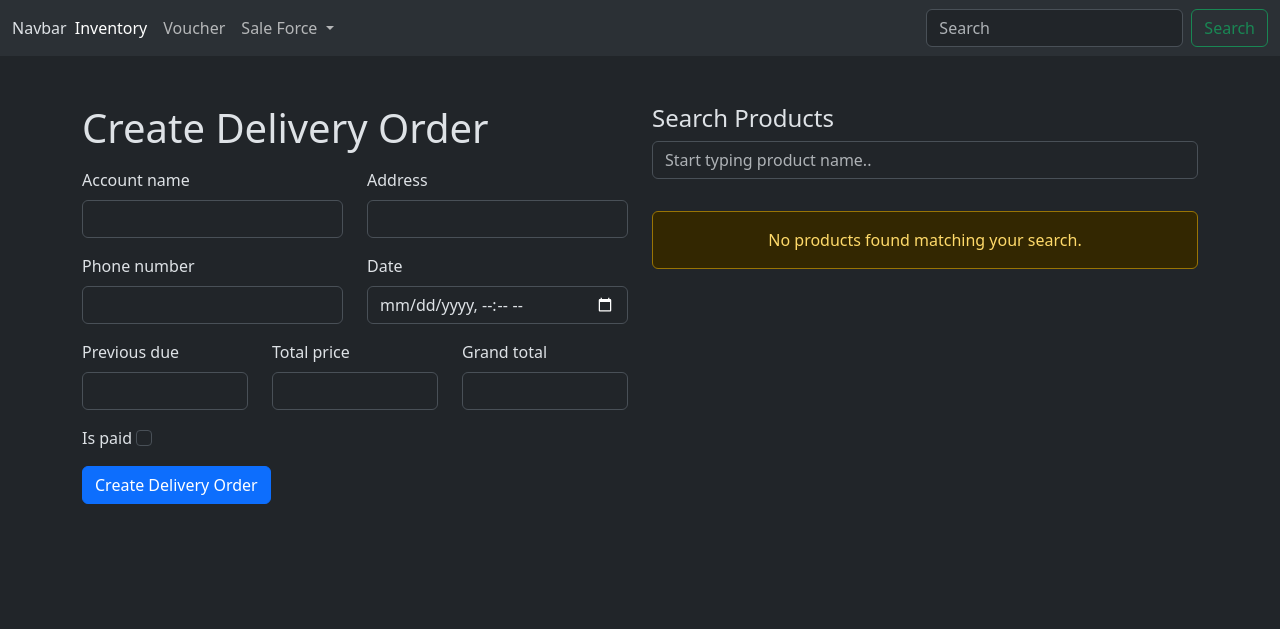
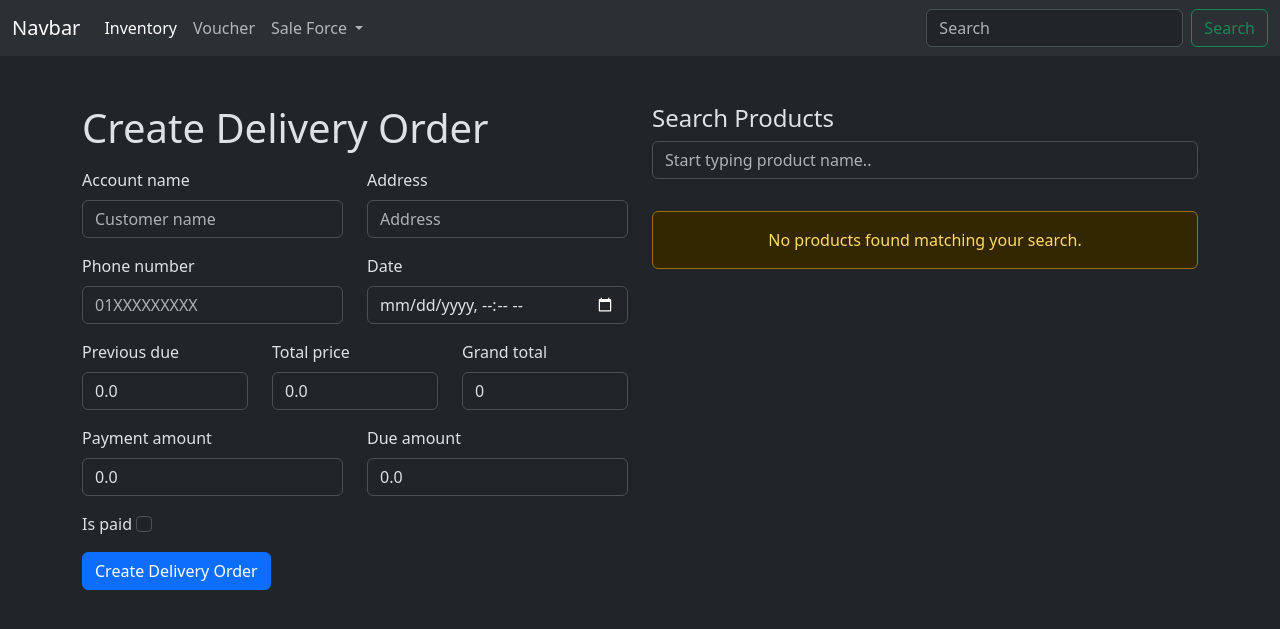
Before and after one commit to ShourovRoy/roybrains-erp-system, a Django app: page /create-delivery-order/ in a window 1280 px wide. Shown: the top 629 px of the page. Run offline with Django 5.2, Linux system fonts and the light colour scheme; the visitor is signed in with stand-in values (Sample User, id 1).

Commit message:
Delivery order calculation added

```diff
--- a/delivery_order/forms.py
+++ b/delivery_order/forms.py
@@ -10,13 +10,13 @@ from .models import DeliveryOrder, DeliveryOrderItem, weight, unit_label
 
 class DeliveryOrderForm(ModelForm):
     date = DateTimeField(widget=DateTimeInput(attrs={'class': 'form-control', 'type': 'datetime-local'}), required=True)
-    account_name = CharField(widget=TextInput(attrs={'class': 'form-control', 'type': 'text'}), required=True)
-    address = CharField(widget=TextInput(attrs={'class': 'form-control', 'type': 'text'}), required=True)
-    total_price = FloatField(widget=NumberInput(attrs={'class': 'form-control', 'type': 'number'}), )
-    is_paid = BooleanField(widget=CheckboxInput(attrs={'class': 'form-check-input'}), )
-    previous_due = FloatField(widget=NumberInput(attrs={'class': 'form-control', 'type': 'number'}), )
-    grand_total = FloatField(widget=NumberInput(attrs={'class': 'form-control', 'type': 'number'}), )
-    phone_number = CharField(widget=TextInput(attrs={'class': 'form-control', 'type': 'tel'}))
+    account_name = CharField(widget=TextInput(attrs={'class': 'form-control', 'type': 'text', 'placeholder': 'Customer name'}), required=True)
+    address = CharField(widget=TextInput(attrs={'class': 'form-control', 'type': 'text', 'placeholder': 'Address'}), required=True)
+    total_price = FloatField(initial=0.0, widget=NumberInput(attrs={'class': 'form-control', 'type': 'number', 'readonly': 'readonly'}), )
+    is_paid = BooleanField(widget=CheckboxInput(attrs={'class': 'form-check-input'}), required=False)
+    previous_due = FloatField(initial=0.0, widget=NumberInput(attrs={'class': 'form-control', 'type': 'number', 'readonly': 'readonly'}), )
+    grand_total = FloatField(initial=0.0,widget=NumberInput(attrs={'class': 'form-control', 'type': 'number', 'readonly': 'readonly'}), )
+    phone_number = CharField(widget=TextInput(attrs={'class': 'form-control', 'type': 'tel', 'placeholder': '01XXXXXXXXX'}))
 
     class Meta:
         model = DeliveryOrder
@@ -29,12 +29,18 @@ class DeliveryOrderForm(ModelForm):
             'is_paid',
             'previous_due',
             'grand_total',
+            'payment_amount',
+            'due_amount',
         ]
+        widgets = {
+            'payment_amount': NumberInput(attrs={'class': 'form-control'}),
+            'due_amount': NumberInput(attrs={'class': 'form-control', 'readonly': 'readonly'}),
+        }
 
 class DeliveryOrderItemForm(ModelForm):
     product_name = CharField(widget=TextInput(attrs={'class': 'form-control py-2'}))
     quantity = IntegerField(widget=NumberInput(attrs={'type': 'number', 'class': 'form-control'}))
-    weight = FloatField(widget=Select(attrs={'class': 'form-select'}, choices=weight), required=True)
+    weight = FloatField(initial=0.0, widget=NumberInput(attrs={'class': 'form-control', 'type': 'number'}), required=True)
     unit_label = CharField(widget=Select(attrs={'class': 'form-select'}, choices=unit_label), required=True)
     class Meta:
         model = DeliveryOrderItem
--- a/delivery_order/templates/delivery_order/create-delivery-order.html
+++ b/delivery_order/templates/delivery_order/create-delivery-order.html
@@ -18,6 +18,8 @@
                     {% csrf_token %}
                     <h1>Create Delivery Order</h1>
                     {{form.management_form}}
+
+                    <input type="hidden" name="ledger_id" value="{{request.GET.ledger_id}}">
 
                     <div class="row">
                         <div class="col-md-6">
@@ -85,6 +87,23 @@
                                 {{form.grand_total}}
                             </div>
                         </div>
+                    </div>
+
+                    <div class="row">
+                        <div class="py-2 col-md-6">
+                            <label for="" class="form-label">
+                                {{form.payment_amount.label}}
+                            </label>
+                            {{form.payment_amount}}
+                        </div>
+
+                        <div class="py-2 col-md-6">
+                            <label for="" class="form-label">
+                                {{form.due_amount.label}}
+                            </label>
+                            {{form.due_amount}}
+                        </div>
+
                     </div>
 
                     <div class="py-2">
@@ -328,13 +347,47 @@
             orderTotalPriceInput.value = totalProductsBill.toFixed(2);
         }
 
+        const orderPreviousDueInput = document.getElementById("id_previous_due");
+        const orderGrandTotalInput = document.getElementById("id_grand_total");
+        if (orderGrandTotalInput && orderPreviousDueInput) {
+
+            orderGrandTotalInput.value = Number(orderPreviousDueInput.value) + totalProductsBill;
+
+        }
+
+
+        {% comment %} update due amount {% endcomment %}
+        calculateDueAmount()
 
     }
 
+    {% comment %} calculate due amount {% endcomment %}
+    function calculateDueAmount() {
+        const payment_amount_input = document.getElementById("id_payment_amount")
+
+        const currentPaymentInputValue = payment_amount_input.value
+        const orderGrandTotalInput = document.getElementById("id_grand_total");
+
+        document.getElementById("id_due_amount").value = Number(orderGrandTotalInput.value) - currentPaymentInputValue
+
+    }
 
     document.addEventListener("DOMContentLoaded", () => {
         setupAddMoreButtons();
         setupDeleteButtonHandler();
+
+        {% comment %} listen the paid amount input field {% endcomment %}
+        const payment_amount_input = document.getElementById("id_payment_amount")
+        const orderPreviousDueInput = document.getElementById("id_previous_due");
+        const orderGrandTotalInput = document.getElementById("id_grand_total");
+        if (orderGrandTotalInput && orderPreviousDueInput) {
+
+            orderGrandTotalInput.value = Number(orderPreviousDueInput.value) + 0;
+
+        }
+        if(payment_amount_input){
+            payment_amount_input.addEventListener("input", calculateDueAmount)
+        }
     });
     document.body.addEventListener("htmx:afterSwap", setupAddMoreButtons);
 </script>
--- a/delivery_order/templates/delivery_order/sale-management.html
+++ b/delivery_order/templates/delivery_order/sale-management.html
@@ -28,7 +28,7 @@
         <ul class="list-group">
           <li class="list-group-item">
             {{ account.account_name }}
-            <a href="{% url 'create_delivery_order' %}" class="btn btn-primary btn-sm float-end">Start Delivery Order</a>
+            <a href="{% url 'create_delivery_order' %}?ledger_id={{account.id}}" class="btn btn-primary btn-sm float-end">Start Delivery Order</a>
           </li>
         </ul>
       {% empty %}
--- a/delivery_order/views.py
+++ b/delivery_order/views.py
@@ -1,6 +1,6 @@
 from django.views.generic import ListView, CreateView
 from django.contrib.auth.mixins import LoginRequiredMixin
-from ledger.models import Ledger
+from ledger.models import Ledger, Transaction as LedgerTransaction
 from inventory.models import Inventory
 from .models import DeliveryOrder
 from django.shortcuts import redirect
@@ -27,8 +27,13 @@ class SaleManagementView(LoginRequiredMixin, ListView):
     def get_queryset(self):
         query = self.request.GET.get('account_search', None)
         if query:
-            return super().get_queryset().filter(account_name__icontains=query, account_type='Customer')
-        return []
+            return super().get_queryset().annotate(
+                similarity=TrigramSimilarity('account_name', query) + TrigramSimilarity('address', query) + TrigramSimilarity('phone_number', query)
+            ).filter(
+                business=self.request.user,
+                similarity__gt=0.2,
+            )
+        return super().get_queryset().none
 
 
 class CreateDeliveryOrderView(LoginRequiredMixin, CreateView):
@@ -47,28 +52,111 @@ class CreateDeliveryOrderView(LoginRequiredMixin, CreateView):
             context["formset"] = DeliveryOrderItemFormSet(prefix='items')
         return context
 
+    def get_initial(self):
+        initial_form = super().get_initial()
+
+        # get ledger id
+        ledger_id = self.request.GET.get("ledger_id", None)
+        account_details = None
+        try:
+            if ledger_id:
+                account_details = Ledger.objects.get(pk=int(ledger_id), business=self.request.user)
+
+            if account_details:
+
+                # get the last transaction record of the ledger
+                # to see if any previous amount is there or not
+                # if yes then add it to the default previous due field
+
+                ledger_transactions = LedgerTransaction.objects.filter(ledger=account_details, business=self.request.user).order_by("date", "id")
+                last_transaction = ledger_transactions.last() if ledger_transactions.exists() else None
+
+
+                if last_transaction:
+                    initial_form.update({
+                        'previous_due': last_transaction.balance
+                    })
+
+                initial_form.update({
+                    'account_name': account_details.account_name,
+                    'address': account_details.address,
+                    'phone_number': account_details.phone_number,
+                })
+
+            return initial_form
+
+        except Exception as e:
+            messages.error(request=self.request, message=str(e))
+            return initial_form
+
     def form_valid(self, form):
         form.instance.business = self.request.user
         context = self.get_context_data()
         formset = context["formset"]
 
+        ledger_id = self.request.POST.get("ledger_id")
+
+        account_details = None
+
         with transaction.atomic():
 
             try:
+                # TODO: work from here 14-11-25 handle previous due and current amount paid or not
+                if ledger_id:
+                    account_details = Ledger.objects.get(pk=int(ledger_id), business=self.request.user)
 
-                self.object = form.save()
+                if account_details is None:
+                    account_details = Ledger.objects.create(
+                        business=self.request.user,
+                        account_name=form.instance.account_name,
+                        address=form.instance.address,
+                        phone_number=form.instance.phone_number,
+                        account_type="Customer",
+                        status="Balanced",
+                        note="Just created new account."
+                    )
+
+                self.object = form.save(commit=False)
+                self.object.ledger = account_details if account_details is not None else None
+                self.object.save()
+
+                total_product_price = 0.0
+
 
                 if formset.is_valid():
                     items = formset.save(commit=False)
                     for item in items:
+                        print(f"Price: {item.price}, Quantity: {item.quantity}, sum: {item.price * item.quantity}")
                         item.business = self.request.user
                         item.delivery_order = self.object
                         item.total_weight = item.quantity * item.weight
-                        item.total_price = item.price * item.quantity
+                        item.total_price = item.price * int(item.quantity)
+                        total_product_price = total_product_price + item.total_price
 
                         item.save()
-            except:
-                messages.add_message("Something went wrong")
+
+                    # update total
+
+                    self.object.grand_total = (self.object.previous_due or 0) + self.object.total_price
+                    print(self.object.ledger, account_details.id)
+                    self.object.save()
+
+                    # insert ledger transaction if any amount is paid
+                    if self.object.payment_amount is not None and float(self.object.payment_amount) > 0:
+                        LedgerTransaction.objects.create(
+                            business=self.request.user,
+                            ledger=account_details,
+                            sell_voucher=self.object,
+                            description=f"Paid for delivery order no: {self.object.id} on time.",
+                            debit=0.00,
+                            credit=float(self.object.payment_amount),
+                            date=self.object.date
+                        )
+
+
+
+            except Exception as e :
+                messages.warning(request=self.request, message=f"{e}")
 
                 return self.form_invalid(form)
 
--- a/ledger/models.py
+++ b/ledger/models.py
@@ -40,6 +40,7 @@ class Ledger(models.Model):
 class Transaction(models.Model):
     business = models.ForeignKey("business.BusinessUser", on_delete=models.CASCADE)
     ledger = models.ForeignKey("ledger.Ledger", on_delete=models.CASCADE)
+    sell_voucher = models.ForeignKey("delivery_order.DeliveryOrder", on_delete=models.CASCADE, blank=True, null=True, unique=False)
     purchase_voucher = models.ForeignKey("purchase_record.PurchaseVoucher", on_delete=models.CASCADE, blank=True, null=True, unique=False)
     description = models.TextField(max_length=500, blank=True, null=True)
     debit = models.FloatField(default=0.00)
--- a/ledger/views.py
+++ b/ledger/views.py
@@ -15,7 +15,6 @@ class LedgerListView(LoginRequiredMixin, ListView):
     def get_queryset(self):
 
         query = self.request.GET.get('ledger_search_q', '')
-        print("search_query",query)
         ledger = [];
         if query:
             ledger = Ledger.objects.annotate(
--- a/purchase_record/views.py
+++ b/purchase_record/views.py
@@ -35,7 +35,7 @@ class PurchaseVoucherLedgerAccountSearchView(LoginRequiredMixin, ListView):
             similarity=TrigramSimilarity('account_name', query) + TrigramSimilarity('address', query) + TrigramSimilarity('phone_number', query)
         ).filter(
             business=self.request.user,
-            similarity__gt=0.3,
+            similarity__gt=0.2,
             account_type="Vendor",
         ).order_by('-similarity')
 
--- a/templates/partials/navbar.html
+++ b/templates/partials/navbar.html
@@ -1,5 +1,5 @@
 <nav class="navbar navbar-expand-lg bg-body-tertiary">
-  <div class="container-fluid >
+  <div class="container-fluid" >
     <a class="navbar-brand" href="{% url 'home' %}">Navbar</a>
     <button class="navbar-toggler" type="button" data-bs-toggle="collapse" data-bs-target="#navbarSupportedContent" aria-controls="navbarSupportedContent" aria-expanded="false" aria-label="Toggle navigation">
       <span class="navbar-toggler-icon"></span>
```
Also changed, not shown: delivery_order/models.py (+18 -2 lines), delivery_order/migrations/0003_alter_deliveryorder_is_paid_and_more.py (added), delivery_order/migrations/0004_deliveryorder_due_amount_and_more.py (added), inventory/migrations/0003_alter_inventory_weight.py (added), ledger/migrations/0002_transaction_sell_voucher.py (added), 1 other file.
